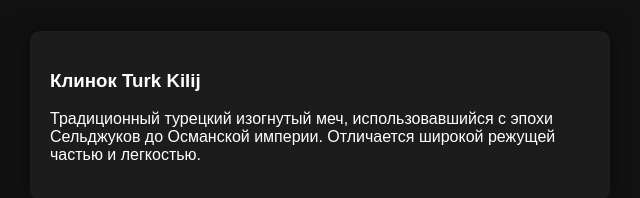
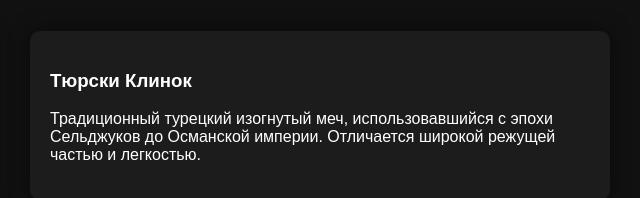
Before and after one commit to Sergei008-Krishtop/my-sit1, a plain HTML site: page index.html in a window 1280 px wide. Shown: the part 164-362 px from the top of the page, 630-1270 px from the left. Drawn offline with nearby package versions, Linux system fonts and the light colour scheme.

Commit message:
Update index.html

```diff
--- a/index.html
+++ b/index.html
@@ -73,7 +73,7 @@
 <div class="item">
   <model-viewer src="turk_kilij.glb" alt="Тюрски Клинок" auto-rotate camera-controls></model-viewer>
   <div class="desc">
-    <h3>Клинок Turk Kilij</h3>
+    <h3>Тюрски Клинок</h3>
     <p>Традиционный турецкий изогнутый меч, использовавшийся с эпохи Сельджуков до Османской империи. Отличается широкой режущей частью и легкостью.</p>
   </div>
 </div>
```
